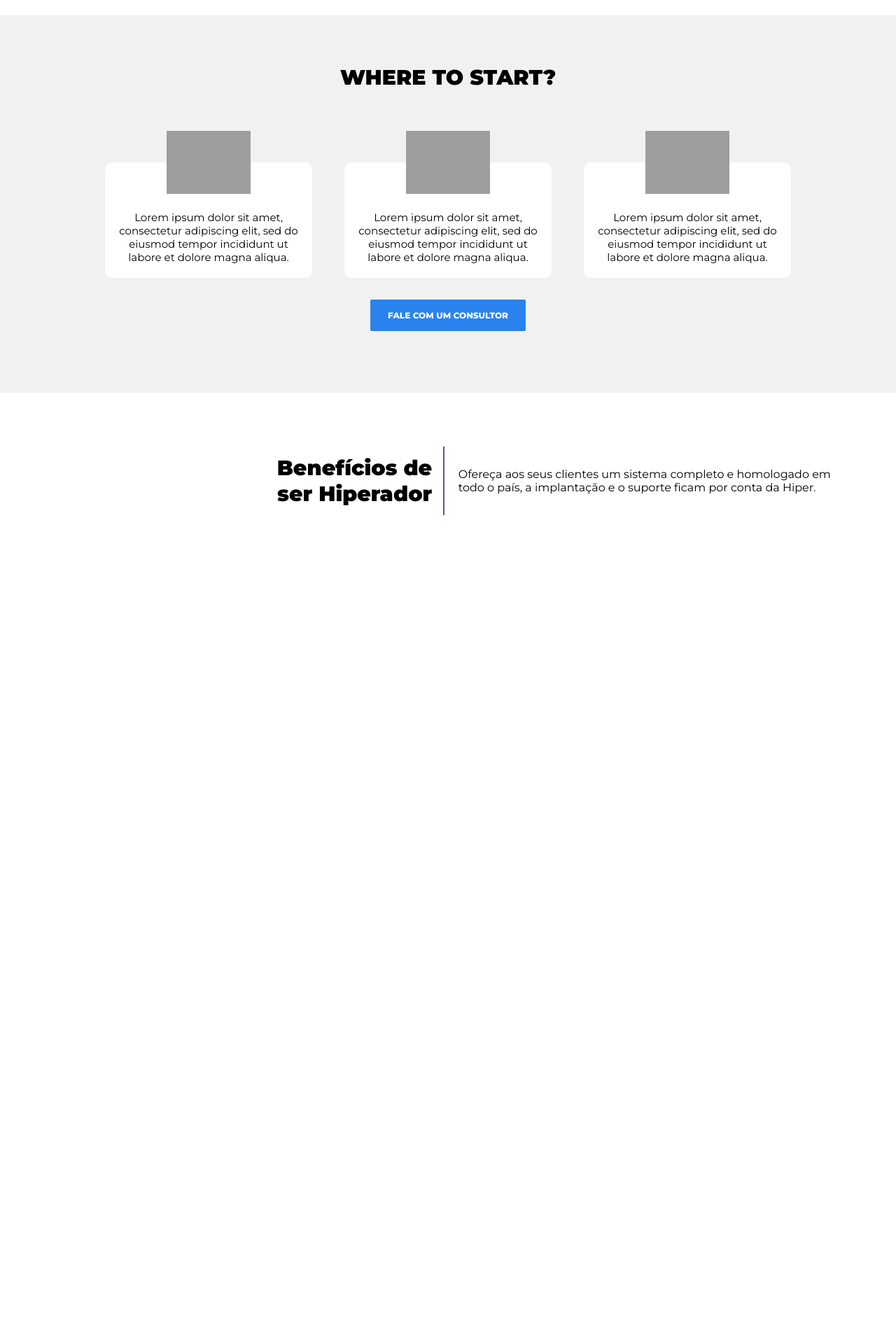
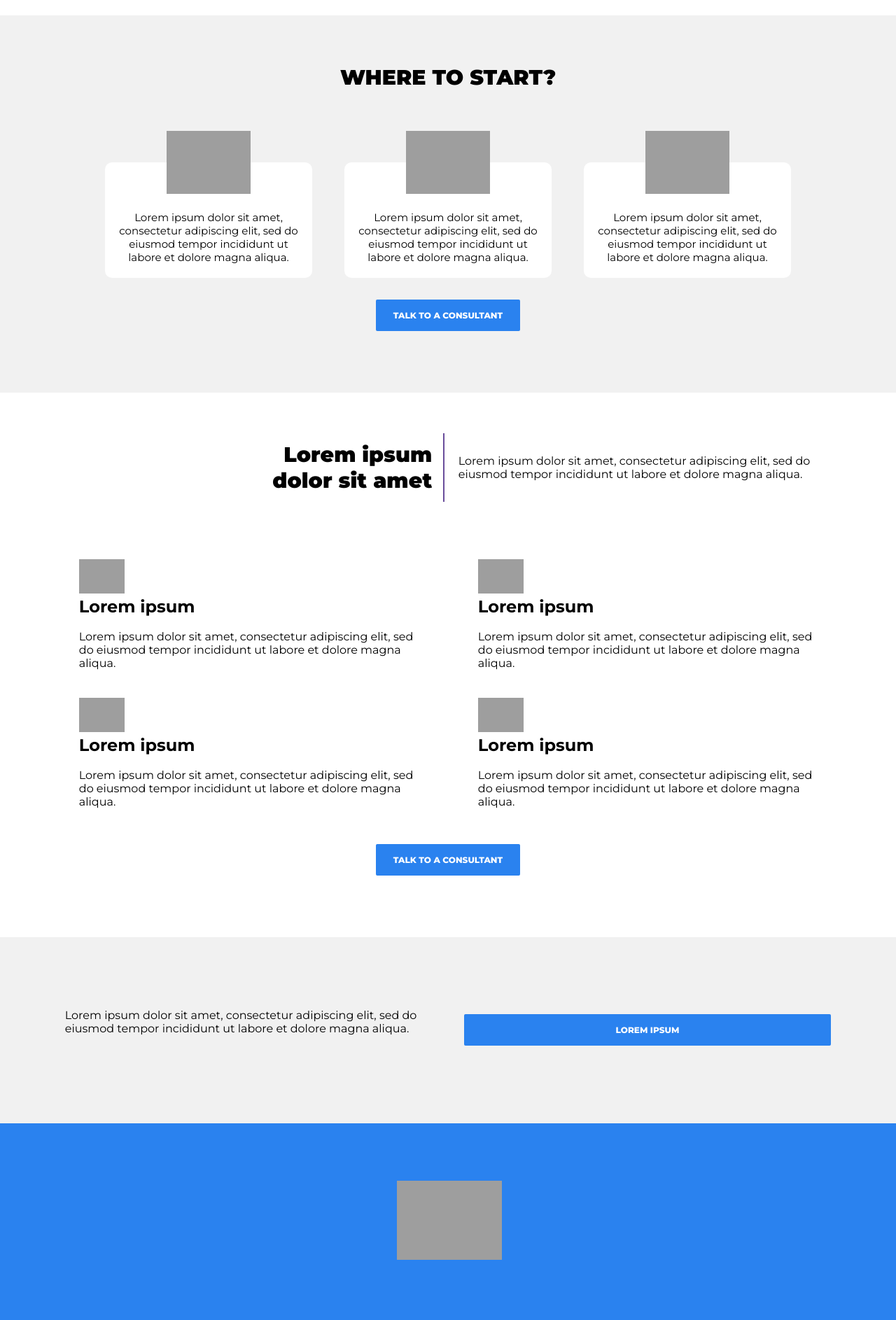
Before and after one commit to paulogobetti/simple-landing-page, a PHP site: page / in a window 1280 px wide. Shown: the part 1040-2926 px from the top of the page at 70% size. Before the commit the page ends 1776 px from the top, so only its background shows below. Run offline with PHP 8.4, Linux system fonts and the light colour scheme; grey boxes are pictures that could not be loaded.

Commit message:
First finished layout

```diff
--- a/index.php
+++ b/index.php
@@ -79,7 +79,7 @@
                                     </select>
                                     <br><br>
                                     <div class="full-width">
-                                        <input type="submit" name="submit" id="submit" value="Speak With A Consultant" class="uppercase">
+                                        <input type="submit" name="submit" id="submit" value="Talk to a consultant" class="uppercase">
                                     </div>
                                 </fieldset>
                             </form>
@@ -152,14 +152,14 @@
                     </div>
                     <div>
                         <button style="padding: 15px 25px;" class="uppercase">
-                            Fale com um consultor
+                        Talk to a consultant
                         </button>
                     </div>
                 </div>
             </div>
         </section>
 
-        <br><br>
+        <br>
 
         <section class="padding-please"> <!-- LOREM 2 -->
             <div class="flexb-container">
@@ -167,20 +167,95 @@
                     <div class="flex-col-5">
                         <div class="col-align-middle">
                             <h2 class="align-right">
-                                Benefícios de<br>ser Hiperador
+                            Lorem ipsum<br>dolor sit amet
                             </h2>
                         </div>
                     </div>
                     <div class="flex-col-5">
                         <p class="border-left">
-                            Ofereça aos seus clientes um sistema completo e homologado em todo o país, a implantação e o suporte ficam por conta da Hiper.
+                        Lorem ipsum dolor sit amet, consectetur adipiscing elit, sed do eiusmod tempor incididunt ut labore et dolore magna aliqua.
                         </p>
                     </div>
                 </div>
             </div>
         </section>
 
-        <br><br>
+        <section>
+            <div class="flexb-container">
+                <div class="flexb-wrap">
+                    <div class="flex-col-5">
+                        <div class="card-lorem">
+                            <img src="img/slp-icon-2.svg" width="65">
+                            <h1 class="">Lorem ipsum</h1>
+                            <br>
+                            <p class="">
+                            Lorem ipsum dolor sit amet, consectetur adipiscing elit, sed do eiusmod tempor incididunt ut labore et dolore magna aliqua.
+                            </p>
+                        </div>
+                        <div class="card-lorem">
+                            <img src="img/slp-icon-3.svg" width="65">
+                            <h1 class="">Lorem ipsum</h1>
+                            <br>
+                            <p class="">
+                            Lorem ipsum dolor sit amet, consectetur adipiscing elit, sed do eiusmod tempor incididunt ut labore et dolore magna aliqua.
+                            </p>
+                        </div>
+                    </div>
+                    <div class="flex-col-5">
+                        <div class="card-lorem">
+                            <img src="img/slp-icon-4.svg" width="65">
+                            <h1 class="">Lorem ipsum</h1>
+                            <br>
+                            <p class="">
+                            Lorem ipsum dolor sit amet, consectetur adipiscing elit, sed do eiusmod tempor incididunt ut labore et dolore magna aliqua.
+                            </p>
+                        </div>
+                        <div class="card-lorem">
+                            <img src="img/slp-icon-1.svg" width="65">
+                            <h1 class="">Lorem ipsum</h1>
+                            <br>
+                            <p class="">
+                            Lorem ipsum dolor sit amet, consectetur adipiscing elit, sed do eiusmod tempor incididunt ut labore et dolore magna aliqua.
+                            </p>
+                        </div>
+                    </div>
+                    <div>
+                        <button style="padding: 15px 25px;" class="uppercase">
+                        Talk to a consultant
+                        </button>
+                    </div>
+                </div>
+            </div>
+        </section>
+
+        <section id="last-section">
+            <div class="flexb-container">
+                <div class="flexb-wrap">
+                    <div class="flex-col-5">
+                        <div style="" >
+                            <p class="">
+                            Lorem ipsum dolor sit amet, consectetur adipiscing elit, sed do eiusmod tempor incididunt ut labore et dolore magna aliqua.
+                            </p>
+                        </div>
+                    </div>
+                    <div class="flex-col-5">
+                        <div>
+                            <button style="padding: 15px 5px;" class="uppercase">
+                            Lorem ipsum
+                            </button>
+                        </div>
+                    </div>
+                </div>
+            </div>
+        </section>
+
+        <footer>
+            <div class="container">
+                <div class="col-align-center">
+                    <a href="#"><img src="img/slp-logo-icon-neg.svg" width="150" class="margin-please"></a>
+                </div>
+            </div>
+        </footer>
 
     </main>
 
--- a/style.css
+++ b/style.css
@@ -26,6 +26,11 @@ li {
     margin-bottom: 2%;
     color: var(--secondary-color);
     margin-left: 2em;
+}
+
+footer {
+    padding: 80px 0;
+    background: var(--primary-color);
 }
 
 /* GRID */
@@ -133,6 +138,16 @@ li {
 #where {
     background: #fd0;
     justify-content: space-around;
+}
+
+#top-banner {
+    background: var(--primary-bg);
+}
+
+#last-section {
+    margin: 80px 0 0 0;
+    padding: 80px 0;
+    background: #f1f1f1;
 }
 
 /* BOOTSTRAP */
@@ -314,10 +329,6 @@ input[type="file"] {
     display: none;
 }
 
-#top-banner {
-    background: var(--primary-bg);
-}
-
 /* COLORS */
 
 .text-white {
@@ -366,6 +377,10 @@ input[type="file"] {
     justify-content: end;
 }
 
+.card-lorem {
+    padding: 20px;
+}
+
 /* MEDIA RULES */
 
 @media (max-width: 549px) {
```
